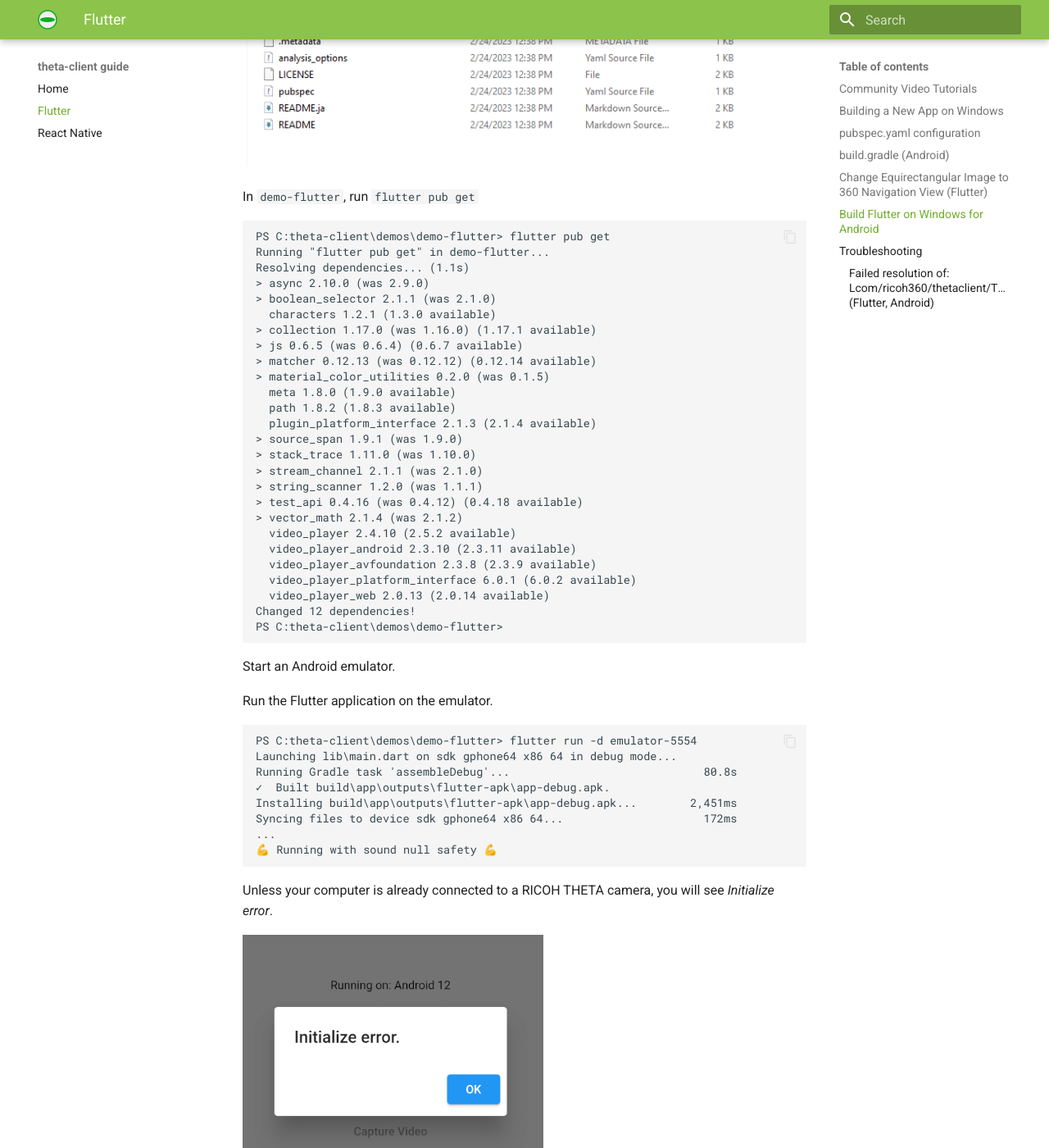
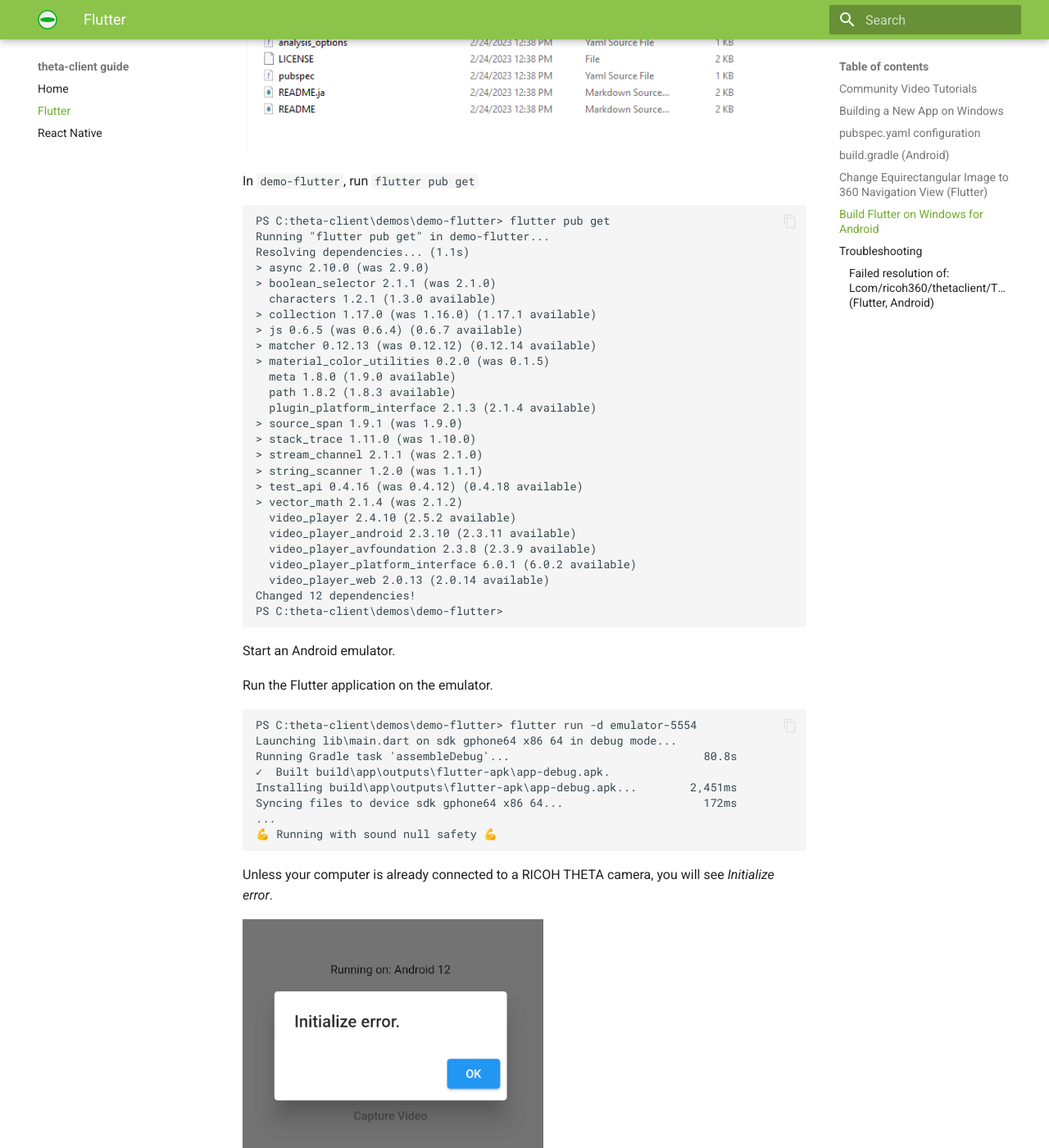
Before and after one commit to theta360developers/theta-client-guide, an MkDocs documentation site: the page built from docs/flutter.md, in a window 1280 px wide and 1400 px high, scrolled down 6236 px. Shown: the whole window at 82% size. Built offline with MkDocs 1.6.1 and Material for MkDocs 9.7.7, drawn with Linux system fonts in a browser that asks for light colours; some of the changed text lies outside the part shown.

Commit message:
feat: superfences

```diff
--- a/mkdocs.yml
+++ b/mkdocs.yml
@@ -26,6 +26,6 @@
       pygments_lang_class: true
   - pymdownx.inlinehilite
   - pymdownx.snippets
-#   - pymdownx.superfences
+  - pymdownx.superfences
 # plugins:
 #   - social
```
